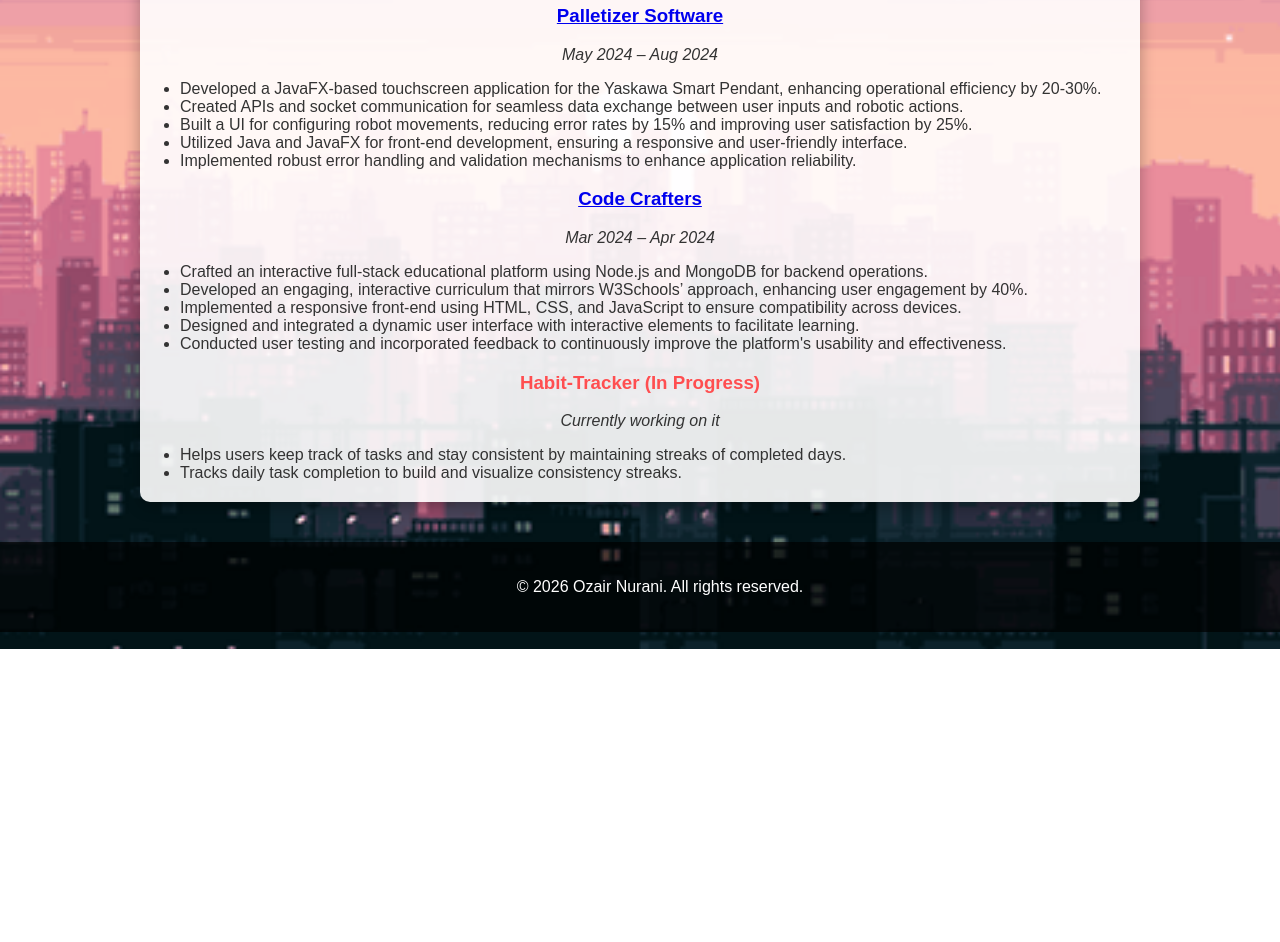
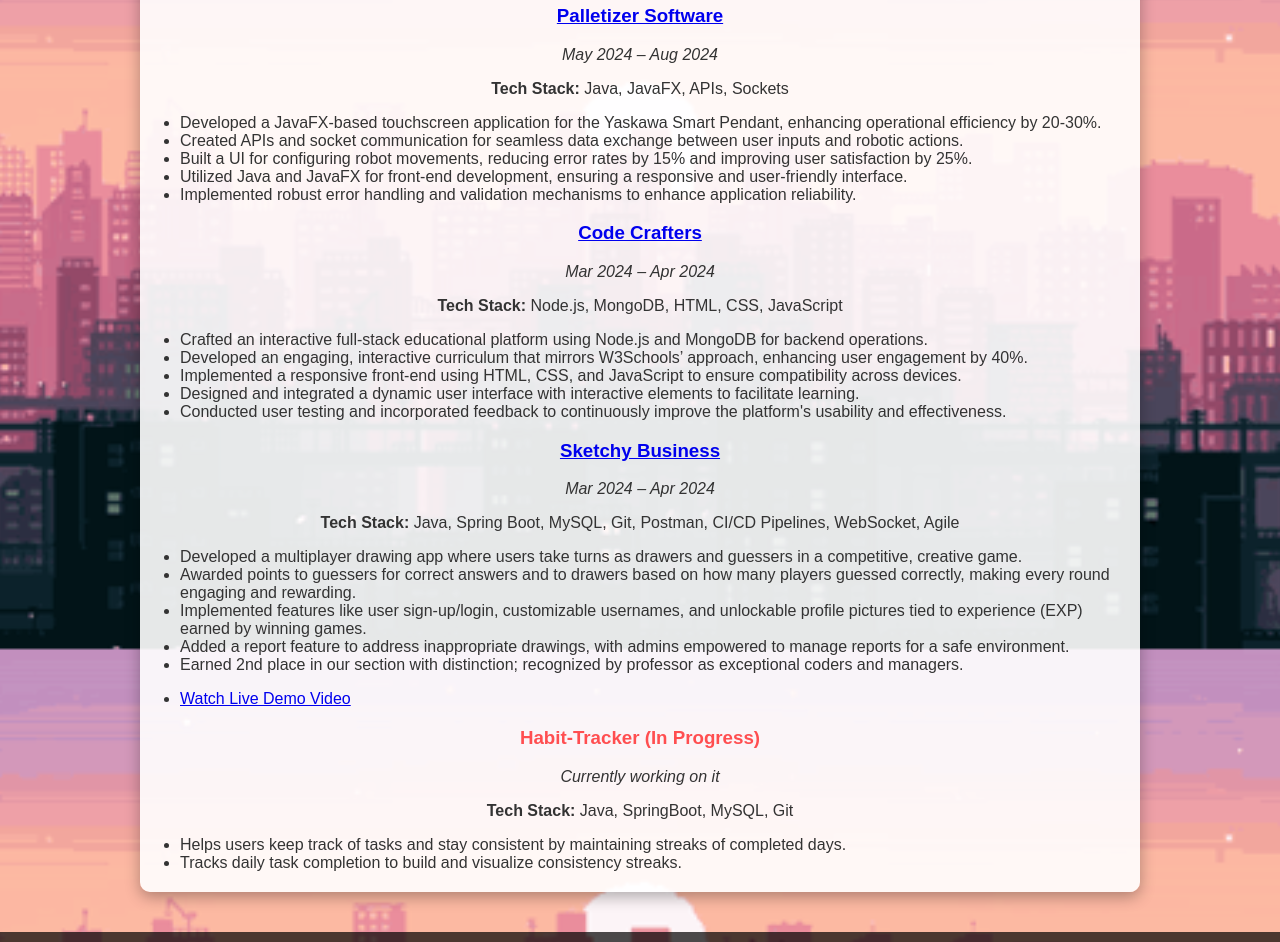
Before and after one commit to onurani/personal, a plain HTML site: page projects.html in a window 1280 px wide. Shown: the part 151-1093 px from the top of the page. Before the commit the page ends 800 px from the top, so only its background shows below. Drawn offline with nearby package versions, Linux system fonts and the light colour scheme.

Commit message:
new changes

```diff
--- a/projects.html
+++ b/projects.html
@@ -26,6 +26,7 @@
         <div class="project">
             <h3><a href="https://github.com/onurani/Palletizer-Software" target="_blank">Palletizer Software</a></h3>
             <p><em>May 2024 – Aug 2024</em></p>
+            <p class="tech-stack"><strong>Tech Stack:</strong> Java, JavaFX, APIs, Sockets</p>
             <ul>
                 <li>Developed a JavaFX-based touchscreen application for the Yaskawa Smart Pendant, enhancing operational efficiency by 20-30%.</li>
                 <li>Created APIs and socket communication for seamless data exchange between user inputs and robotic actions.</li>
@@ -37,6 +38,7 @@
         <div class="project">
             <h3><a href="https://github.com/onurani/SE319" target="_blank">Code Crafters</a></h3>
             <p><em>Mar 2024 – Apr 2024</em></p>
+            <p class="tech-stack"><strong>Tech Stack:</strong> Node.js, MongoDB, HTML, CSS, JavaScript</p>
             <ul>
                 <li>Crafted an interactive full-stack educational platform using Node.js and MongoDB for backend operations.</li>
                 <li>Developed an engaging, interactive curriculum that mirrors W3Schools’ approach, enhancing user engagement by 40%.</li>
@@ -46,8 +48,22 @@
             </ul>
         </div>
         <div class="project">
+            <h3><a href="https://github.com/onurani/Sketchy-Business" target="_blank">Sketchy Business</a></h3>
+            <p><em>Mar 2024 – Apr 2024</em></p>
+            <p class="tech-stack"><strong>Tech Stack:</strong> Java, Spring Boot, MySQL, Git, Postman, CI/CD Pipelines, WebSocket, Agile</p>
+            <ul>
+                <li>Developed a multiplayer drawing app where users take turns as drawers and guessers in a competitive, creative game.</li>
+                <li>Awarded points to guessers for correct answers and to drawers based on how many players guessed correctly, making every round engaging and rewarding.</li>
+                <li>Implemented features like user sign-up/login, customizable usernames, and unlockable profile pictures tied to experience (EXP) earned by winning games.</li>
+                <li>Added a report feature to address inappropriate drawings, with admins empowered to manage reports for a safe environment.</li>
+                <li>Earned 2nd place in our section with distinction; recognized by professor as exceptional coders and managers.</li>
+                <li><p><a href="https://www.youtube.com/watch?v=XvNRKf_Sp9U" target="_blank">Watch Live Demo Video</a></p></li>
+            </ul>
+        </div>
+        <div class="project">
             <h3>Habit-Tracker (In Progress)</h3>
             <p><em>Currently working on it</em></p>
+            <p class="tech-stack"><strong>Tech Stack:</strong> Java, SpringBoot, MySQL, Git</p>
             <ul>
                 <li>Helps users keep track of tasks and stay consistent by maintaining streaks of completed days.</li>
                 <li>Tracks daily task completion to build and visualize consistency streaks.</li>
```
Also changed, not shown: education.html (+0 -1 lines), index.html (+1 -1 lines).
